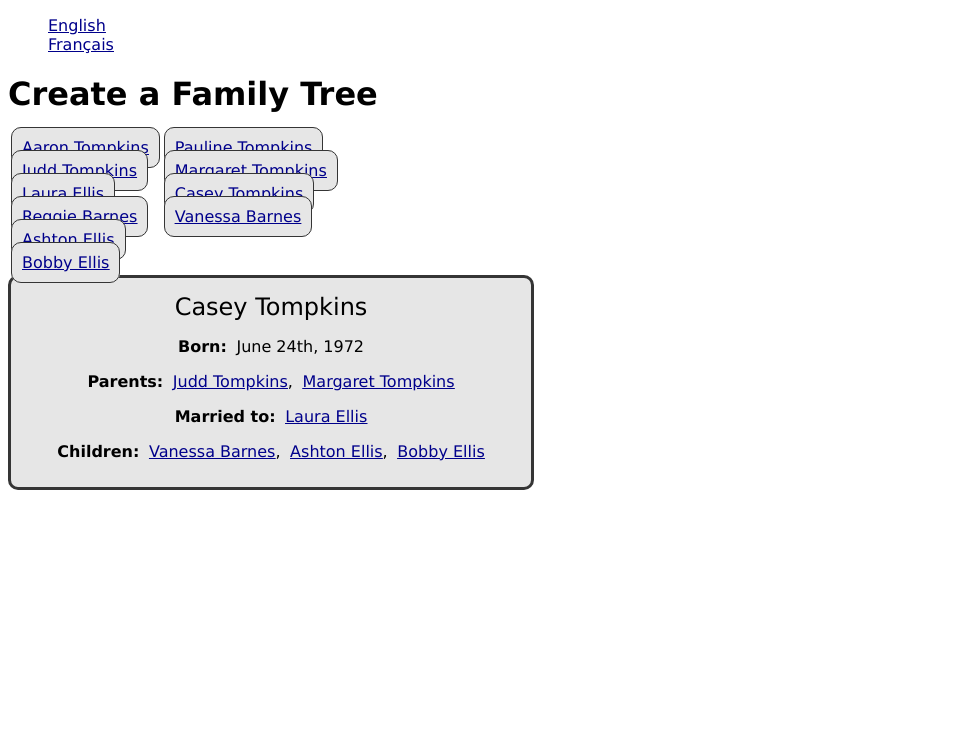
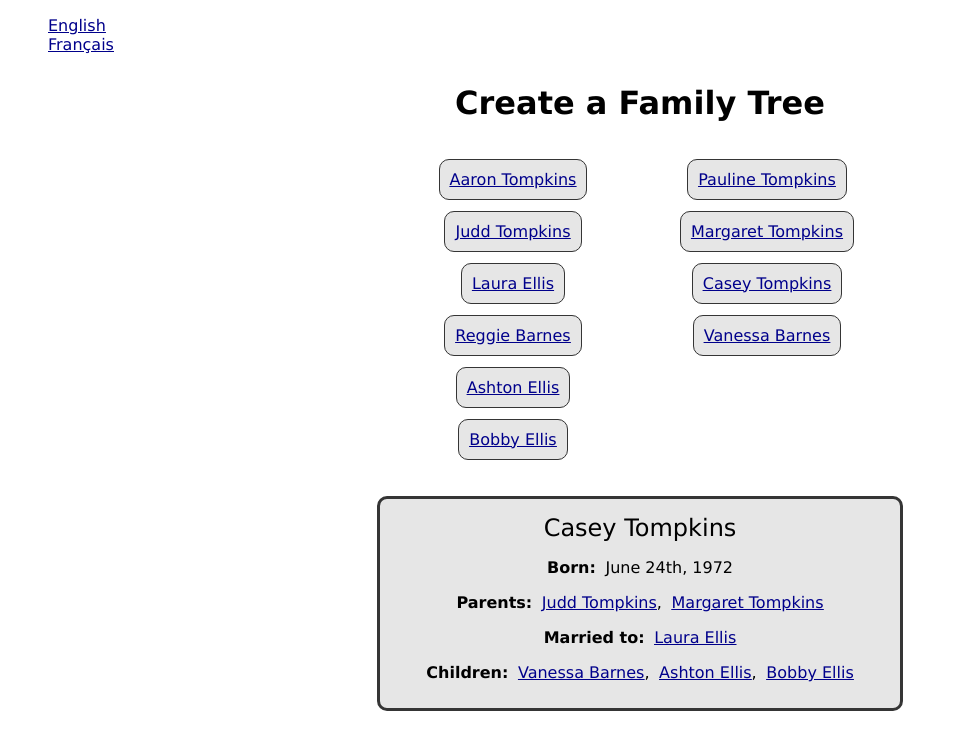
Before and after one commit to MirandaBrawnerSavannah/family-tree-app, a Next.js app: page /locale/en/person/0 in a window 1280 px wide. Shown: the top 750 px of the page, without its empty margins (0-958 px from the left). Built offline with nearby package versions, Linux system fonts and the light colour scheme.

Commit message:
fix(styling): fixed issue where boxes overlapped, and center-aligned various elements

```diff
--- a/components/PersonProfile.module.css
+++ b/components/PersonProfile.module.css
@@ -8,6 +8,7 @@
   text-align: center;
   max-width: 500px;
   font-family: Verdana, Geneva, Tahoma, sans-serif;
+  margin: auto;
 }
 .personLink, .personLink * {
   color: darkblue;
--- a/components/Title.module.css
+++ b/components/Title.module.css
@@ -1,3 +1,8 @@
 .title {
   font-family: Verdana, Geneva, Tahoma, sans-serif;
+  margin-left: auto;
+  margin-right: auto;
+  margin-top: 30px;
+  margin-bottom: 30px;
+  text-align: center;
 }
--- a/components/Tree.jsx
+++ b/components/Tree.jsx
@@ -12,8 +12,8 @@ const Tree = () => {
   const { locale } = router.query;
   const sortedList = sortPeople({ list: data, sortBy: 'age' });
   const dataGrid = arrangeTree(sortedList);
-  const gridSize = getGridSize(dataGrid);
   const { minRow, maxRow, minCol, maxCol } = getGridSize(dataGrid);
+
   const renderPerson = (personInGrid) => {
     const { person } = personInGrid;
     return (
@@ -45,7 +45,7 @@ const Tree = () => {
     let colIndex = minCol;
     while (colIndex <= maxCol) {
       boxesInRow.push(
-        <td key={[rowIndex, colIndex]}>
+        <td key={[rowIndex, colIndex]} className={treeStyles.tableBox}>
           {renderPersonOrEmptyBox({
             row: rowIndex,
             col: colIndex,
@@ -55,7 +55,7 @@ const Tree = () => {
       colIndex += 1;
     }
     return (
-      <tr key={rowIndex}>
+      <tr key={rowIndex} className={treeStyles.tableRow}>
         {boxesInRow}
       </tr>
     );
@@ -68,7 +68,7 @@ const Tree = () => {
   }
   return (
     <div>
-      <table>
+      <table className={treeStyles.table}>
         <tbody>
           {rows}
         </tbody>
--- a/components/Tree.module.css
+++ b/components/Tree.module.css
@@ -1,3 +1,19 @@
+.table {
+  margin-left: auto;
+  margin-right: auto;
+  margin-top: 30px;
+  margin-bottom: 30px;
+}
+.tableRow {
+  height: 50px;
+  margin: atuo;
+  text-align: center;
+}
+.tableBox {
+  min-width: 250px;
+  margin: auto;
+  text-align: center;
+}
 .personBox {
   font-family: Verdana, Geneva, Tahoma, sans-serif;
   border-radius: 10px;
@@ -8,6 +24,7 @@
   border-style: solid;
   text-align: center;
   max-width: 200px;
+  min-height: 200px;
 }
 .personLink, .personLink * {
   color: darkblue;
```
